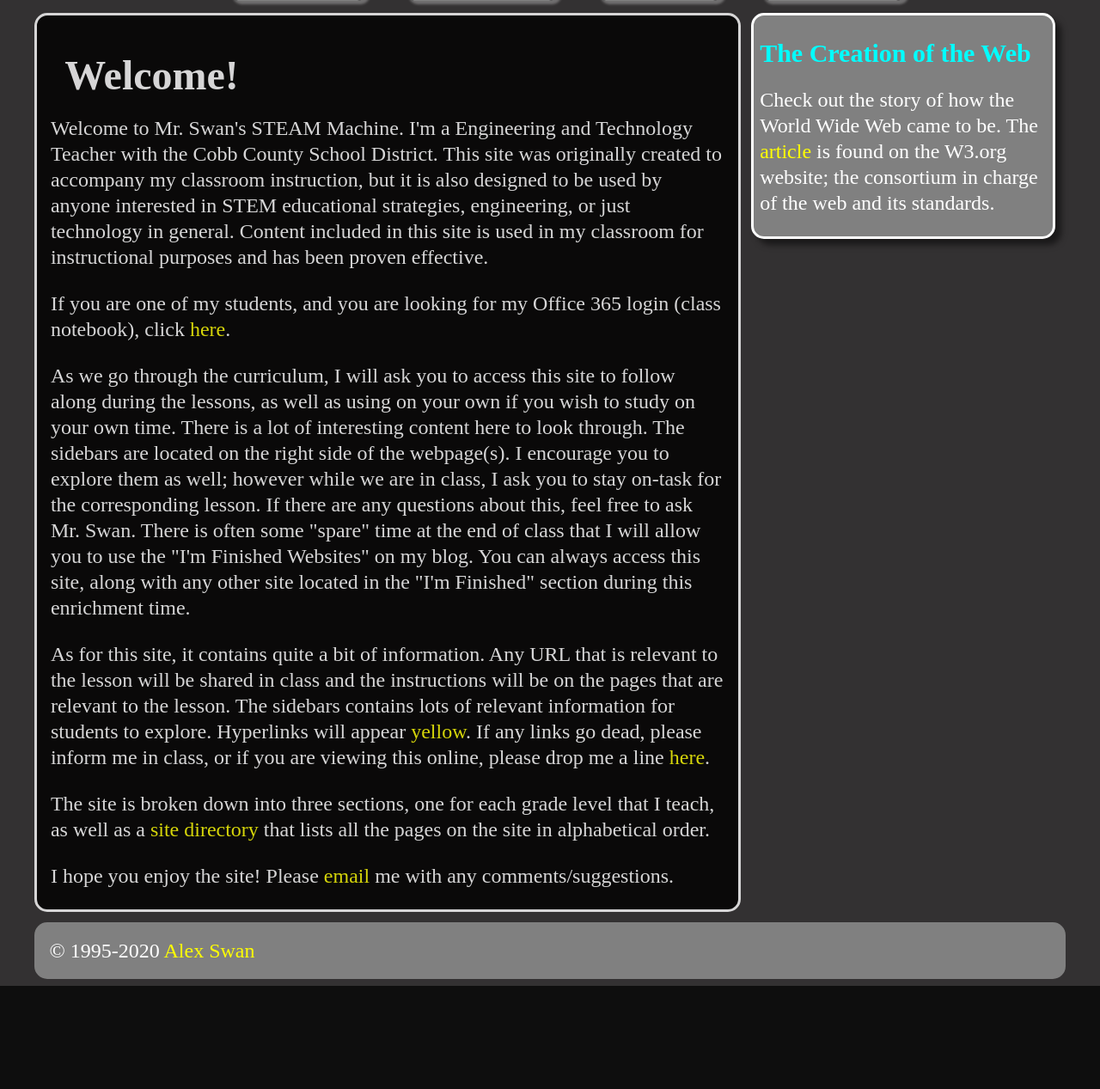
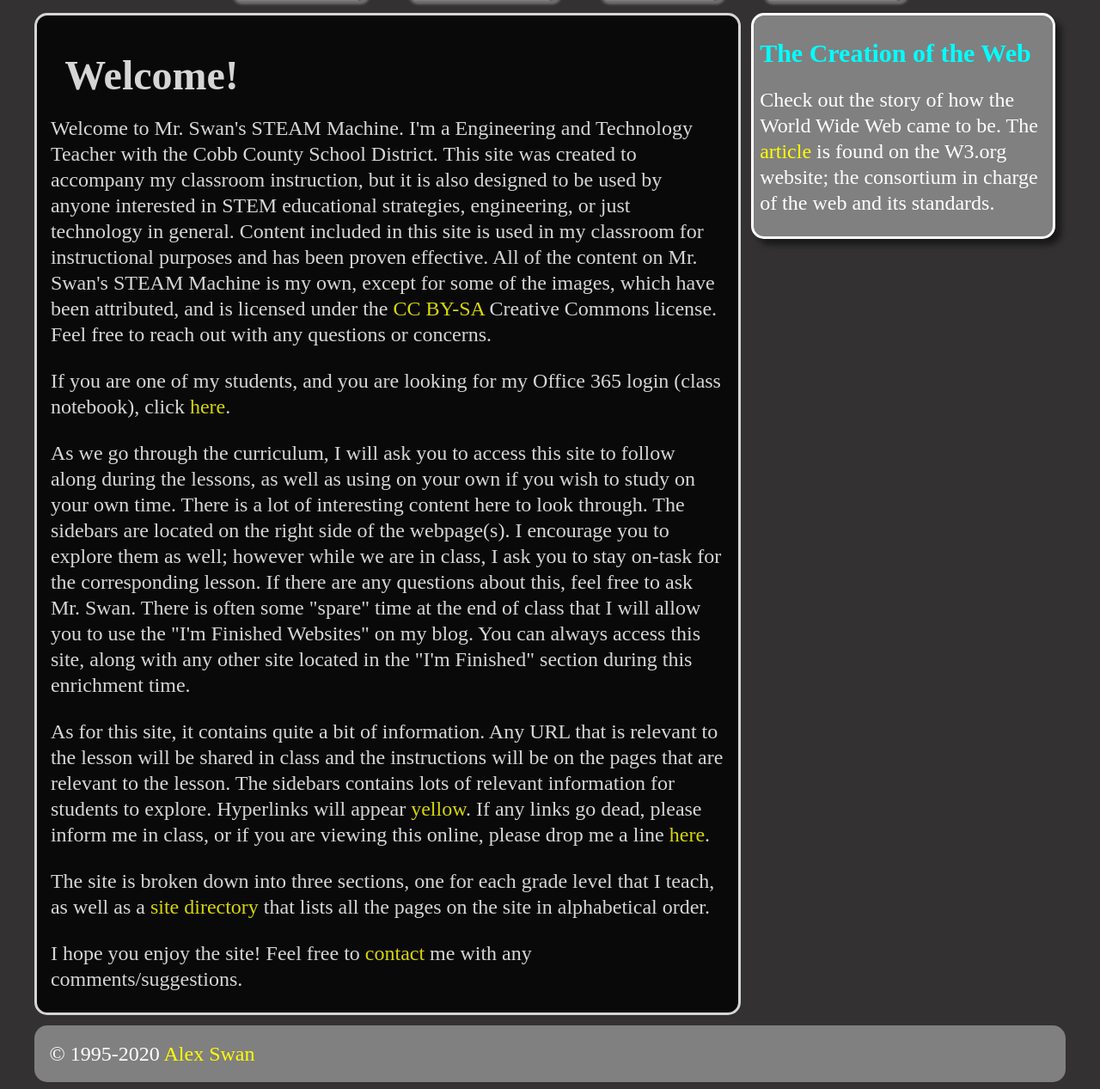
Before and after one commit to doodadswan/as, a PHP site: page /STEM/index.php in a window 1280 px wide. Shown: the part 175-1442 px from the top of the page at 86% size. Before the commit the page ends 1322 px from the top, so only its background shows below. Run offline with PHP 8.4, Linux system fonts and the light colour scheme; some libraries are stand-ins or nearby versions.

Commit message:
06/11/2020 - Added a repeating image to the STEAM Machine, as well as made a number of serious changes.

```diff
--- a/STEM/6/types-of-technology.php
+++ b/STEM/6/types-of-technology.php
@@ -22,7 +22,10 @@
     </nav>
   	<section>
 		<h1>Energy and Power</h1>
-		<img src="images/technology-types/energy-and-power-technology.jpg" alt="Energy and Power Technology" id="small" />
+		<div id="small">
+			<img src="images/technology-types/energy.power.jpg" alt="Energy and Power Technology" />
+			<p id="smalltext">CC SA - Kim Hansen</p>
+		</div>
 		<ul>
 		<li>Technology that deals with electricity and power that makes things run</li>
 		<li>Many forms of energy, from gravitational to solar and sound</li>
@@ -79,7 +82,6 @@
 		<li>Includes all modes of transport, from land to air and beyond</li>
 		<li>Transportation technology is constantly innovating</li>
 		</ul>
-		<p id="smalltext">* all images are licensed using creative commons</p>
 	</section>
 	<footer>
 		<p>&copy; 1995-<?php echo(date("Y")) ?> <a href="https://www.linkedin.com/in/alexswan" target="_blank">Alex Swan</a></p>
--- a/STEM/index.php
+++ b/STEM/index.php
@@ -25,12 +25,12 @@
     </nav>
   <section>
    	<h1>Welcome!</h1>
-   	<p>Welcome to Mr. Swan's STEAM Machine. I'm a Engineering and Technology Teacher with the Cobb County School District. This site was originally created to accompany my classroom instruction, but it is also designed to be used by anyone interested in STEM educational strategies, engineering, or just technology in general. Content included in this site is used in my classroom for instructional purposes and has been proven effective.</p>
+   	<p>Welcome to Mr. Swan's STEAM Machine. I'm a Engineering and Technology Teacher with the Cobb County School District. This site was created to accompany my classroom instruction, but it is also designed to be used by anyone interested in STEM educational strategies, engineering, or just technology in general. Content included in this site is used in my classroom for instructional purposes and has been proven effective. All of the content on Mr. Swan's STEAM Machine is my own, except for some of the images, which have been attributed, and is licensed under the <a href="https://creativecommons.org/licenses/">CC BY-SA</a> Creative Commons license.  Feel free to reach out with any questions or concerns.</p>
    	<p>If you are one of my students, and you are looking for my Office 365 login (class notebook), click <a href="https://login.microsoftonline.com" title="My Class Notebook Office 365 Login" target="_blank">here</a>.</p>
    	<p>As we go through the curriculum, I will ask you to access this site to follow along during the lessons, as well as using on your own if you wish to study on your own time. There is a lot of interesting content here to look through. The sidebars are located on the right side of the webpage(s). I encourage you to explore them as well; however while we are in class, I ask you to stay on-task for the corresponding lesson. If there are any questions about this, feel free to ask Mr. Swan. There is often some &quot;spare&quot; time at the end of class that I will allow you to use the &quot;I'm Finished Websites&quot; on my blog. You can always access this site, along with any other site located in the &quot;I'm Finished&quot; section during this enrichment time.</p>
    	<p>As for this site, it contains quite a bit of information. Any URL that is relevant to the lesson will be shared in class and the instructions will be on the pages that are relevant to the lesson. The sidebars contains lots of relevant information for students to explore. Hyperlinks will appear <a href="#">yellow</a>. If any links go dead, please inform me in class, or if you are viewing this online, please drop me a line <a href="mailto:alex@alexswan.com?subject=STEM">here</a>.</p>
    	<p>The site is broken down into three sections, one for each grade level that I teach, as well as a <a href="directory/index.php">site directory</a> that lists all the pages on the site in alphabetical order. </p>
-   	<p>I hope you enjoy the site! Please <a href="alex@alexswan.com?subject=STEM">email</a> me with any comments/suggestions.</p>
+   	<p>I hope you enjoy the site! Feel free to <a href="https://www.linkedin.com/in/alexswan/" target="_blank">contact </a>me with any comments/suggestions.</p>
   </section>
     <aside>
    	  <h2>The Creation of the Web</h2>
--- a/artwork/artist-biography.php
+++ b/artwork/artist-biography.php
@@ -25,9 +25,7 @@ try{Typekit.load();}catch(e){}
 <a href="index.php"><img src="../images/back.png" alt="Home" id="home"></a>
 <section>
 <h1>Artist Biography</h1>
-<p class="artist">Alex Swan, a native of Georgia, has been intrigued in art since he was in high school.  Until then, he never really connected with any other subject and once he discovered the world of art he did not want to stop making art.  He went on to receive a BFA in Painting from Georgia Southern University in 1997 and received the Robert J. Focht memorial scholarship there in his senior year.  After graduation, Alex was lured into the world of graphics and information technology where he worked in various capacities for fifteen years.  After fifteen years of working in information technology, Alex began to grow disillusioned with his current line of work and decided to seek a degree in art education.  Currently a pre-service teacher with a focus on culturally responsive pedagogy, Alex shares his passion for art and to students, art lovers, and generally anyone who will listen.  He currently resides in Atlanta, Georgia with his wife and three children and focuses on drawing, painting, and creating digital artwork.  He exhibits his work regionally.</p>
-<p class="artist">&nbsp;</p>
-<p></p>
+<p class="artist">Alex Swan, a native of Georgia, has been intrigued in art since he was in high school.  Until then, he never really connected with any other subject.  He went on to receive a BFA in Painting from Georgia Southern University in 1997 and received the Robert J. Focht memorial scholarship there in his senior year.  After graduation, Alex was entered the world of graphics and information technology where he worked in various capacities for fifteen years.  After fifteen years of working in information technology, Alex went back to school to become an educator.  Currently he serves as the Engineering and Technology teacher at McClure Middle School in Cobb County.  He currently resides in Atlanta, Georgia with his wife and three children and focuses on art/design, technology.</p>
 </section>
 <footer><p>&copy; 1995-<?php echo(date("Y")) ?> <a href="https://www.linkedin.com/in/alexswan" target="_blank">Alex Swan</a></p></footer>
 </body>
--- a/artwork/artist-statement.php
+++ b/artwork/artist-statement.php
@@ -25,9 +25,7 @@ try{Typekit.load();}catch(e){}
 <a href="index.php"><img src="../images/back.png" alt="Home" id="home"></a>
 <section>
 <h1>Artist Statement</h1>
-<p class="artist">I often use my art as an outlet to express my feelings and what I am experiencing personally.  This is something that has helped me grow and develop as an artist over the years.  My art is very expressionistic, yet it varies stylistically ranging from abstraction to figural.  I love working with oil paint, collage, and digital art, as well as utilizing various technologies, ranging from Adobe Creative Suite, to more traditional technologies, such as printmaking, and imploring mixed media approaches.  I am strongly influenced by Surrealism and Abstract Expressionism, as well as the work of artists ranging from Salvador Dali to Willem DeKooning to Andy Warhol.  I admire how the surrealists and expressionists embraced the subconscious and allowed this to enter into their work.  I am extremely fond of the subtleties of the human form and consider myself a lifelong student of color.  My background includes working in the field of technology, reading books on art history, and studying art education; with that being said, these subjects and this study often find their way into my art.  I consider art a lifelong exploration and enjoy the process as much or more than any of the pieces that come to be along the way. </p>
-<p class="artist">&nbsp;</p>
-<p></p>
+<p class="artist">My art is very expressionistic, yet it varies stylistically ranging from abstraction to figural.  I love working with oil paint, collage, and digital art, as well as utilizing various technologies, ranging from Adobe Creative Suite, to more traditional technologies, such as printmaking, and imploring mixed media approaches.  I am strongly influenced by Dada, Surrealism, and Abstract Expressionism.  I admire how the surrealists and expressionists embraced the subconscious and allowed this to enter into their work.  I am extremely fond of the subtleties of the human form and consider myself a lifelong student of color.  My background includes working in the field of technology, art history, and art education; with that being said, these subjects and this study often find their way into my art.  I consider art a lifelong exploration and enjoy the process as much or more than any of the pieces that come to be along the way. </p>
 </section>
 <footer><p>&copy; 1995-<?php echo(date("Y")) ?> <a href="https://www.linkedin.com/in/alexswan" target="_blank">Alex Swan</a></p></footer>
 </body>
```
